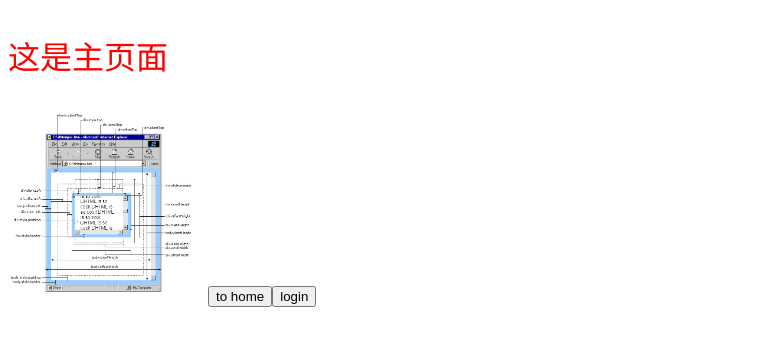
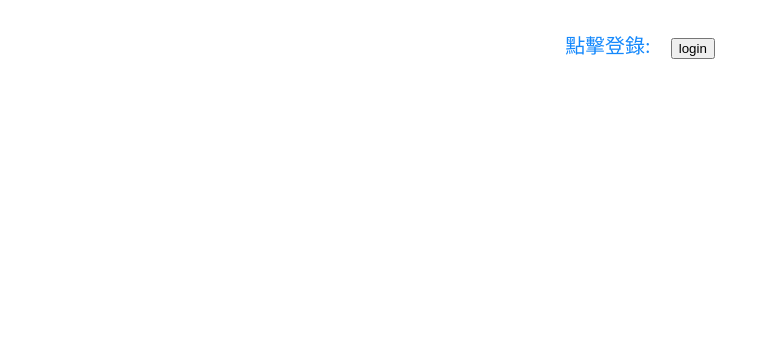
Before and after one commit to JiaQin-6/webpackStudy, a Vue app: page / in a window 1280 px wide. Shown: the top 346 px of the page, without its empty margins (0-769 px from the left). Built offline with nearby package versions, Linux system fonts and the light colour scheme; the HTML template or start-up script is replaced by a standard one.

Commit message:
20231109

```diff
--- a/package.json
+++ b/package.json
@@ -31,6 +31,7 @@
     "postcss": "^8.4.21",
     "postcss-loader": "^7.1.0",
     "postcss-preset-env": "^8.0.1",
+    "purgecss-webpack-plugin": "^5.0.0",
     "px2rem-loader": "^0.1.9",
     "raw-loader": "^4.0.2",
     "speed-measure-webpack-plugin": "^1.5.0",
@@ -48,6 +49,7 @@
     "test": "echo \"Error: no test specified\" && exit 1",
     "build": "webpack --config webpack.prod.js",
     "serve": "webpack-dev-server --config webpack.dev.js --open",
+    "ftpdeploy": "webpack-dev-server ftpdeploy --genHist --diffFileOnly --ftpCfgPath /ftpdeploy/ --ftpHistPath /ftpdeploy/",
     "eslint": "eslint --fix"
   },
   "repository": {
@@ -63,9 +65,11 @@
   "homepage": "https://github.com/JiaQin-6/webpackStudy#readme",
   "dependencies": {
     "axios": "^1.4.0",
+    "glob-all": "^3.3.1",
     "lib-flexible": "^0.3.2",
     "speed-measure-webpack-plugin": "^1.5.0",
     "vue": "^3.2.47",
+    "vue-cli-plugin-ftp-deploy": "^0.1.16",
     "vue-i18n": "^9.2.2",
     "vue-router": "^4.2.2",
     "vuex": "^4.0.2",
--- a/src/assets/css/common.css
+++ b/src/assets/css/common.css
@@ -7,4 +7,5 @@ body{
 }
 div {
     color: red;
+    font-size: 16px;
 }
--- a/src/views/index/index.vue
+++ b/src/views/index/index.vue
@@ -1,8 +1,6 @@
 <template>
-  <div>
-    <p class="hello">{{ title }}</p>
-    <img style="width: 200px" src="../../assets/image/test.png" alt="" />
-    <button @click="toHome">to home</button>
+  <div style="text-align:center;margin-top:30px">
+    <span class="title">{{ title }}</span>
     <button @click="login">login</button>
   </div>
 </template>
@@ -14,7 +12,7 @@ import { useRouter, useRoute } from "vue-router";
 export default {
   setup(props) {
     const data = reactive({
-      title: "这是主页面",
+      title: "點擊登錄:",
     });
     const { proxy, ctx } = getCurrentInstance();
     const store = useStore();
@@ -32,23 +30,22 @@ export default {
         console.log(error);
       }
     };
-    const toHome = ()=>{
-      router.push({
-        path:'/home'
-      })
-    };
     return {
       ...toRefs(data),
       login,
-      toHome,
     };
   },
 };
 </script>
 <style lang="less" scoped>
-.hello {
-  color: red;
-  display: flex;
-  font-size: 32px;
+.title {
+  color: rgb(20, 136, 252);
+  font-size: 20px;
+  margin-right:20px;
+}
+.title2 {
+  color: rgb(20, 136, 252);
+  font-size: 20px;
+  margin-right:20px;
 }
 </style>
```
Also changed, not shown: webpack.prod.js (+11 -2 lines).
